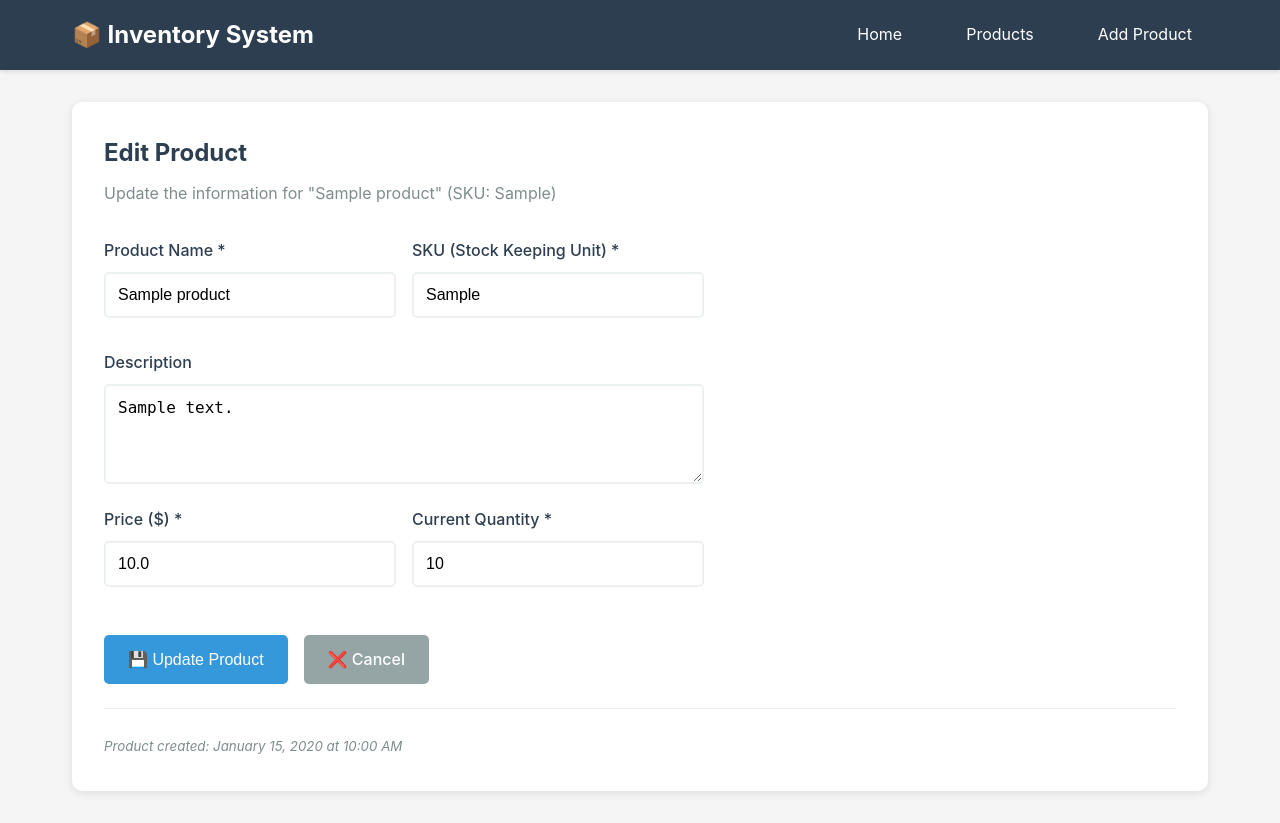
After one commit to aranyakroy-alt/inventory-management-system, a Flask app: page /edit_product/1 in a window 1280 px wide. The commit adds this page. Run offline with Flask 3, Linux system fonts and the light colour scheme; tables that the repository leaves empty hold one stand-in row (values such as "Sample post").

Commit message:
Phase 2: Add edit product functionality
- Added Actions column to products table
- Created edit_product route with validation
- Added edit_product.html template
- Added action button styling
- Includes SKU uniqueness validation and error handling

```diff
--- a/app.py
+++ b/app.py
@@ -60,6 +60,48 @@ def add_product():
 
     return render_template('add_product.html')
 
+@app.route('/edit_product/<int:id>', methods=['GET', 'POST'])
+def edit_product(id):
+    """Edit an existing product"""
+    # Find the product or return 404 if not found
+    product = Product.query.get_or_404(id)
+
+    if request.method == 'POST':
+        try:
+            # Get form data
+            name = request.form['name']
+            sku = request.form['sku']
+            description = request.form['description']
+            price = float(request.form['price'])
+            quantity = int(request.form['quantity'])
+
+            # Check if SKU is unique (excluding current product)
+            existing_product = Product.query.filter(Product.sku == sku, Product.id != id).first()
+            if existing_product:
+                flash(f'SKU "{sku}" is already in use by another product.', 'error')
+                return render_template('edit_product.html', product=product)
+
+            # Update the product
+            product.name = name
+            product.sku = sku
+            product.description = description
+            product.price = price
+            product.quantity = quantity
+
+            # Save to database
+            db.session.commit()
+
+            flash(f'Product "{name}" updated successfully!', 'success')
+            return redirect(url_for('products'))
+
+        except ValueError:
+            flash('Please enter valid numbers for price and quantity.', 'error')
+        except Exception as e:
+            flash(f'Error updating product: {str(e)}', 'error')
+
+    # GET request - show the edit form with current data
+    return render_template('edit_product.html', product=product)
+
 # Run the application
 if __name__ == '__main__':
     with app.app_context():
--- a/static/style.css
+++ b/static/style.css
@@ -362,3 +362,59 @@ body {
         gap: 1rem;
     }
 }
+
+/* Action buttons for products table */
+.actions {
+    text-align: center;
+    white-space: nowrap;
+}
+
+.action-buttons {
+    display: flex;
+    gap: 0.5rem;
+    justify-content: center;
+    align-items: center;
+}
+
+.btn-small {
+    padding: 0.5rem 0.75rem;
+    font-size: 0.875rem;
+    border-radius: 4px;
+}
+
+.btn-danger {
+    background-color: #e74c3c;
+    color: white;
+    border: none;
+    cursor: pointer;
+    transition: all 0.3s;
+}
+
+.btn-danger:hover {
+    background-color: #c0392b;
+}
+
+/* Product info styling */
+.product-info {
+    margin-top: 1.5rem;
+    padding-top: 1.5rem;
+    border-top: 1px solid #ecf0f1;
+}
+
+.text-muted {
+    color: #7f8c8d;
+    font-style: italic;
+}
+
+/* Make action buttons stack on mobile */
+@media (max-width: 768px) {
+    .action-buttons {
+        flex-direction: column;
+        gap: 0.25rem;
+    }
+
+    .btn-small {
+        font-size: 0.8rem;
+        padding: 0.4rem 0.6rem;
+    }
+}
--- /dev/null
+++ b/templates/edit_product.html
@@ -0,0 +1,48 @@
+{% extends "base.html" %}
+
+{% block content %}
+<div class="form-container">
+    <h2>Edit Product</h2>
+    <p>Update the information for "{{ product.name }}" (SKU: {{ product.sku }})</p>
+
+    <form method="POST" class="product-form">
+        <div class="form-row">
+            <div class="form-group">
+                <label for="name">Product Name *</label>
+                <input type="text" id="name" name="name" required placeholder="e.g., Wireless Headphones" value="{{ product.name }}">
+            </div>
+
+            <div class="form-group">
+                <label for="sku">SKU (Stock Keeping Unit) *</label>
+                <input type="text" id="sku" name="sku" required placeholder="e.g., WH-001" value="{{ product.sku }}">
+            </div>
+        </div>
+
+        <div class="form-group">
+            <label for="description">Description</label>
+            <textarea id="description" name="description" placeholder="Optional product description...">{{ product.description or '' }}</textarea>
+        </div>
+
+        <div class="form-row">
+            <div class="form-group">
+                <label for="price">Price ($) *</label>
+                <input type="number" id="price" name="price" step="0.01" min="0" required placeholder="0.00" value="{{ product.price }}">
+            </div>
+
+            <div class="form-group">
+                <label for="quantity">Current Quantity *</label>
+                <input type="number" id="quantity" name="quantity" min="0" required placeholder="0" value="{{ product.quantity }}">
+            </div>
+        </div>
+
+        <div class="form-actions">
+            <button type="submit" class="btn btn-primary">💾 Update Product</button>
+            <a href="{{ url_for('products') }}" class="btn btn-secondary">❌ Cancel</a>
+        </div>
+    </form>
+
+    <div class="product-info">
+        <small class="text-muted">Product created: {{ product.created_at.strftime('%B %d, %Y at %I:%M %p') }}</small>
+    </div>
+</div>
+{% endblock %}
```
Also changed, not shown: templates/products.html (+14 -0 lines).
